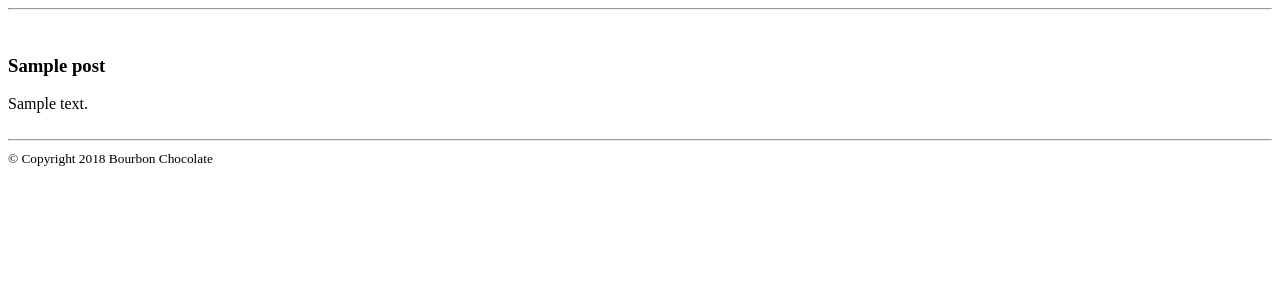
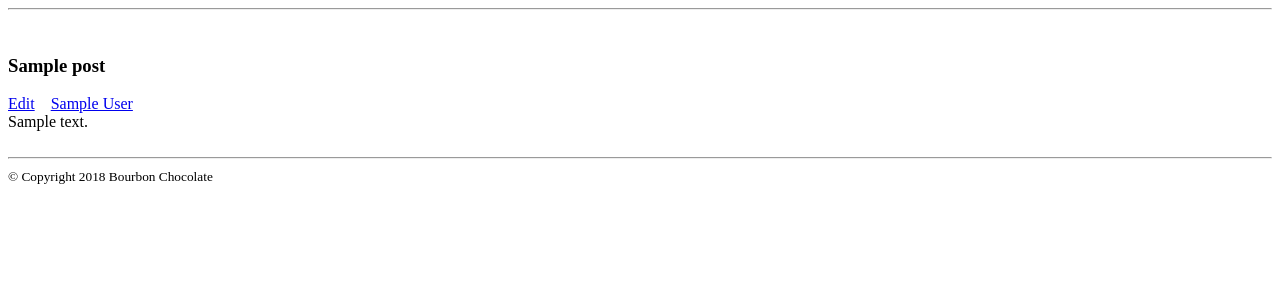
Before and after one commit to dkeriazisStuy/Bourbon-Chocolate_Blog, a Flask app: page /home in a window 1280 px wide. Shown: the part 98-398 px from the top of the page. Run offline with Flask 2, Linux system fonts and the light colour scheme; tables that the repository leaves empty hold one stand-in row (values such as "Sample post").

Commit message:
added /edit route and links to /edit route for each post and to the author

```diff
--- a/app.py
+++ b/app.py
@@ -28,23 +28,40 @@ def blog():
     #  return render_template('search.html')
 
 
-# not yet working!!
-# warning: all untested code
-@app.route('/edit')
+@app.route('/edit', methods=['GET', 'POST'])
 def edit():
+    post = request.args.get('p')
     if not util.accounts.is_logged_in(session):
         return redirect('/')
-    post = request.args.get('p')
-    title, content, author = util.posts.get_post(post)
-    if not(util.accounts.get_logged_in_user(session) == author):
-        return redirect('/')
-    content = util.posts.render_post(content)
-    return render_template(
-            'edit.html',
-            old_post_title=title,
-            old_post_content=content,
-            author=author
-    )
+    if request.method == 'GET':
+        title, content, author = util.posts.get_post(post)
+        content = util.posts.render_post(content)
+        if util.accounts.get_logged_in_user(session) == author:
+            return render_template(
+                'edit.html',
+                button_name='Edit Post',
+                post = post,
+                old_post_title=title,
+                old_post_content=content,
+                author=author
+            )
+        else: # return to root route if not the author
+            print (util.accounts.get_logged_in_user(session) + "\n" + author)
+            return redirect('/')
+
+    title = request.form.get('post_title')
+    content = request.form.get('post_content')
+    post = request.form.get('post')
+
+    if title is None:
+        title = ''
+    if content is None:
+        content = ''
+
+    util.posts.edit_post(post,title,content)
+    return redirect('/post?p={post}'.format(post=post))
+
+
 
 
 @app.route('/login', methods=['GET', 'POST'])
@@ -185,7 +202,8 @@ def home():
     # Get values passed via GET
     ids = util.posts.get_all_posts()
     def get_post(post_id):
-        print(util.posts.get_post(post_id))
+        print(post_id)
+        #print(util.posts.get_post(post_id))
         return util.posts.get_post(post_id)
     return render_template(
             'post_mult.html',
--- a/devlog.txt
+++ b/devlog.txt
@@ -304,3 +304,9 @@ danielK -- 2018-10-22 23:43
 --------------------------------------------------------------
 Added integrity checks
 ==============================================================
+
+rachelN -- 2018-10-22 21:55
+--------------------------------------------------------------
+Added /edit -- edits posts
+Added links to edit page and author to posts_mult.html
+==============================================================
--- a/templates/post_mult.html
+++ b/templates/post_mult.html
@@ -8,6 +8,8 @@
     {% for post_id in ids %}
     <div>
       <h3> {{get_post(post_id)[0]}} </h3>
+      <a href="/edit?p={{post_id}}">Edit</a>&nbsp;&nbsp;&nbsp;&nbsp;<a href="/{{get_post(post_id)[2]}}">{{get_post(post_id)[2]}}</a>
+      <br>
           {% autoescape false %}
           {{get_post(post_id)[1]}}
 	  <br>
```
Also changed, not shown: templates/edit.html (+6 -9 lines).
